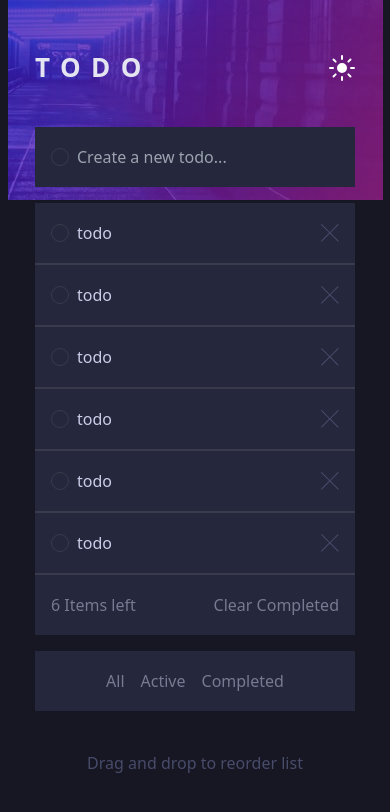
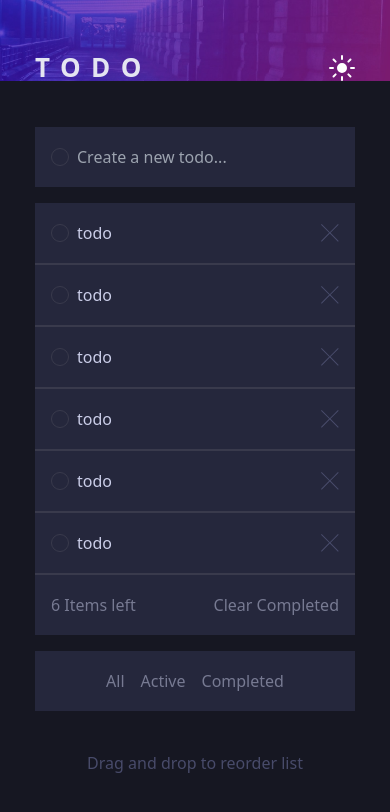
Before and after one commit to lucas-sk/Todo-app-FM, a React (Vite) app: page / in a window 390 px wide. Shown: the top 812 px of the page. Built offline with nearby package versions, Linux system fonts and the light colour scheme.

Commit message:
feat: change picture desktop for mobile

```diff
--- a/src/components/Picture/index.tsx
+++ b/src/components/Picture/index.tsx
@@ -1,13 +1,14 @@
+import bgDarkDesktop from '../../assets/bg-desktop-dark.jpg';
 import bgDarkMobile from '../../assets/bg-mobile-dark.jpg';
 
 export const Picture = () => {
   return (
     <picture className='absolute z-0'>
-      {/* <source media="(min-width: )" srcset=""  /> */}
+      <source media="(min-width: 376px)" srcSet={bgDarkDesktop}   />
       <img
         src={bgDarkMobile}
         alt='background mobile dark'
-        className='max-w-full'
+        className='max-w-full h-auto '
       />
     </picture>
   );
```
